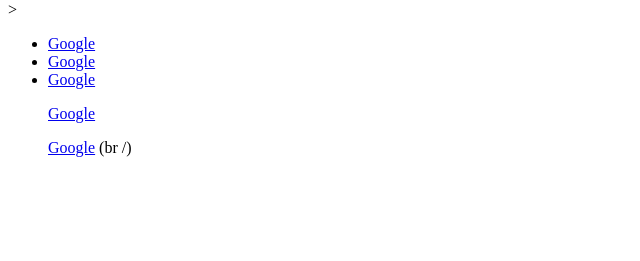
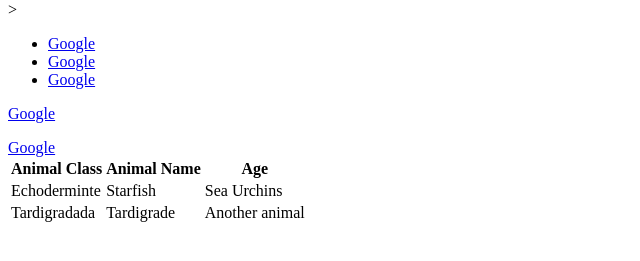
Before and after one commit to bethpresten/Day-3-warmup, a plain HTML site: page index.html in a window 1280 px wide. Shown: the part 79-340 px from the top of the page, without its empty margins (0-640 px from the left). Drawn offline with Linux system fonts and the light colour scheme.

Commit message:
added animal table

```diff
--- a/index.html
+++ b/index.html
@@ -24,15 +24,33 @@
         <li>
             <a href="http://www.google.com">Google</a>
         </li>
+    </ul>
 
         <p>
             <a href="http://www.google.com">Google</a>
         </p>
 
-        <a href="http://www.google.com">Google</a> (br /)
+        <a href="http://www.google.com">Google</a><br />
 
 
-    </ul>
+        <table style=>
+            <tr>
+              <th>Animal Class</th>
+              <th>Animal Name</th>
+              <th>Age</th>
+            </tr>
+            <tr>
+              <td>Echoderminte</td>
+              <td>Starfish</td>
+              <td>Sea Urchins</td>
+            </tr>
+            <tr>
+              <td>Tardigradada</td>
+              <td>Tardigrade</td>
+              <td>Another animal</td>
+            </tr>
+          </table>
+
 
         <script src="" async defer></script>
     </body>
```
